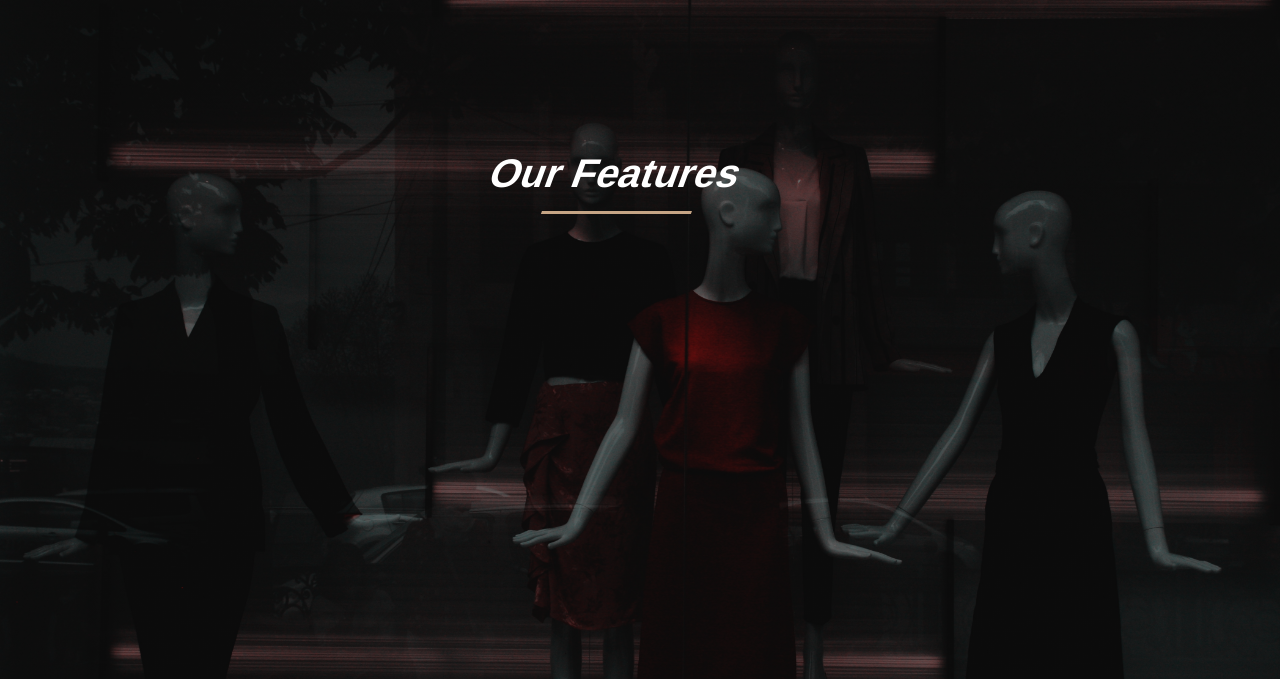
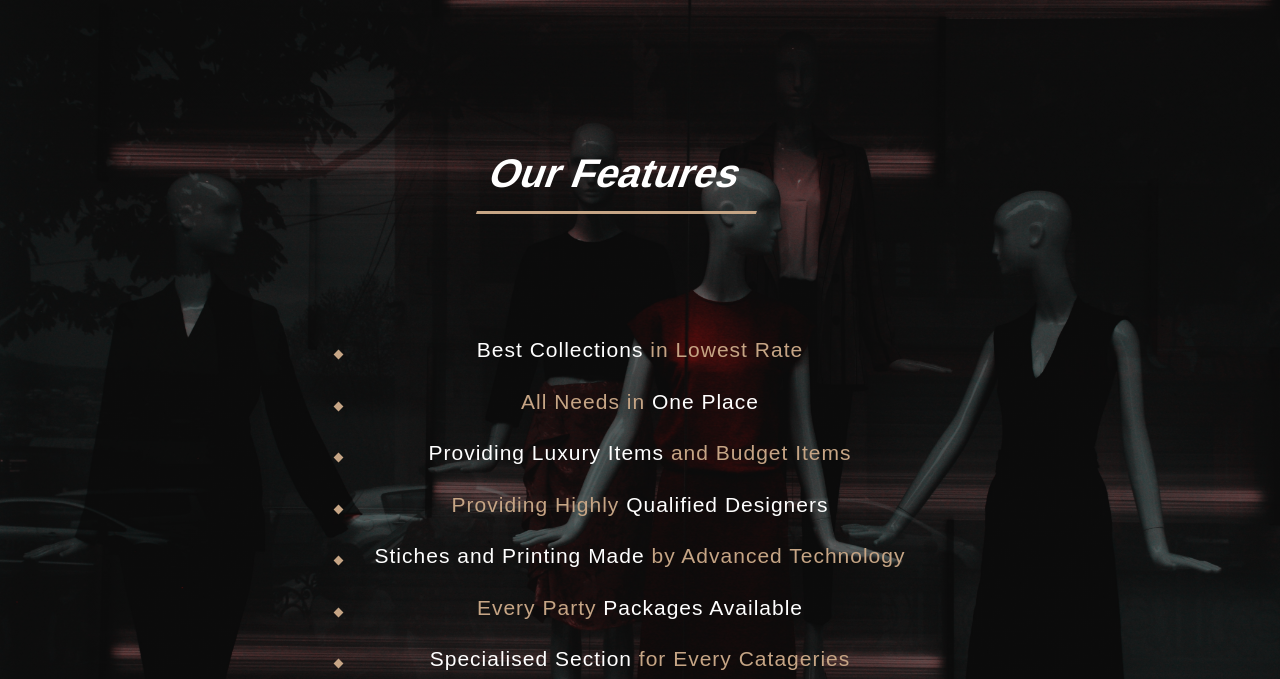
Before and after one commit to FawazMV/New-Static-Website-3d-html-and-css-, a plain HTML site: page index.html in a window 1280 px wide. Shown: the part 1603-2282 px from the top of the page. Drawn offline with nearby package versions, Linux system fonts and the light colour scheme.

Commit message:
finished 3rd page with perfection

```diff
--- a/index.html
+++ b/index.html
@@ -89,16 +89,25 @@
 
 
 
-
-        <!---------------------------------------------------FRATURE----------------------------------------------------------------------->
+<!---------------------------------------------------FEATURE----------------------------------------------------------------------->
 
 
 
         <section class="feature">
             <div class="feature-content content-box">
                 <div class="container">
+                    <h1 class="h11">Our Features</h1>
                     <div class="column1">
-                        <h1 class="h11">Our Features</h1>
+                        <ul>
+                            <li>Best Collections <span> in Lowest Rate</span></li>
+                            <li><span>All Needs in</span> One Place</li>
+                            <li>Providing Luxury Items <span>and Budget Items</span></li>
+                            <li><span>Providing Highly</span> Qualified Designers</li>
+                            <li>Stiches and Printing Made <span>by Advanced Technology</span></li>
+                            <li><span>Every Party </span>Packages Available </li>
+                            <li>Specialised Section <span>for Every Catageries</span></li>
+                            </ul>
+
                     </div>
                 </div>
 
@@ -106,5 +115,16 @@
             </div>
         </section>
 
+
+
+<!----------------------------------------CONTACT US----------------------------------------------------------------------------------------------------------->
+        <section class="contact-us">
+            <div class="contact-content content-box">
+
+            </div>
+
+        </section>
+
+
 </body>
 </html>
--- a/styled.css
+++ b/styled.css
@@ -206,6 +206,10 @@ body{
 .cloumn:hover .ull li::after{
     background-color: #fff;
     transition: .5s;
+}
+.cloumn:hover .ull{
+    margin-left: 97px;
+}
 
 
 
@@ -218,7 +222,6 @@ body{
 
 
 
-}
 .feature-content{
 
     margin-top: 1px;
@@ -234,3 +237,25 @@ body{
     position: relative;
     left: 15px;
 }
+.column1 span{
+    color: #c6a585;
+}
+.feature-content ul{
+    list-style-type: none;
+}
+.feature-content li{
+    font-size: 21px;
+    letter-spacing: 1px;
+    margin-top: 20px;
+    position: relative;
+}
+.feature-content li::after{
+    content: '';
+    height: 7px;
+    width: 7px;
+    background: #c6a585;
+    transform: rotate(45deg);
+    position: absolute;
+    top: 17px;
+    left: 250px;
+}
```
Also changed, not shown: 1 other file.
